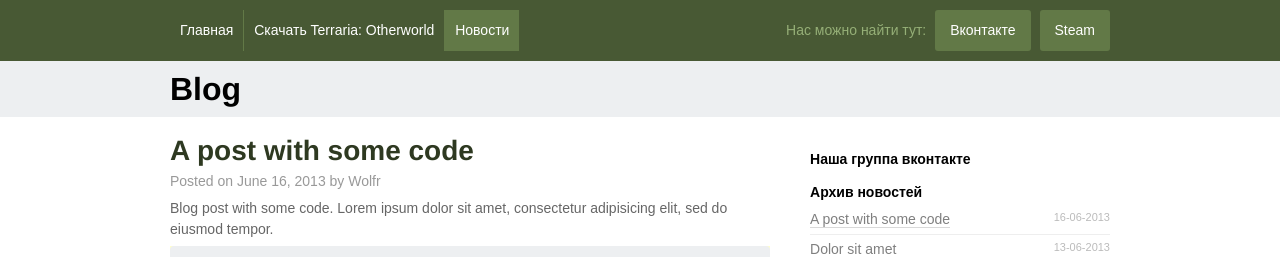
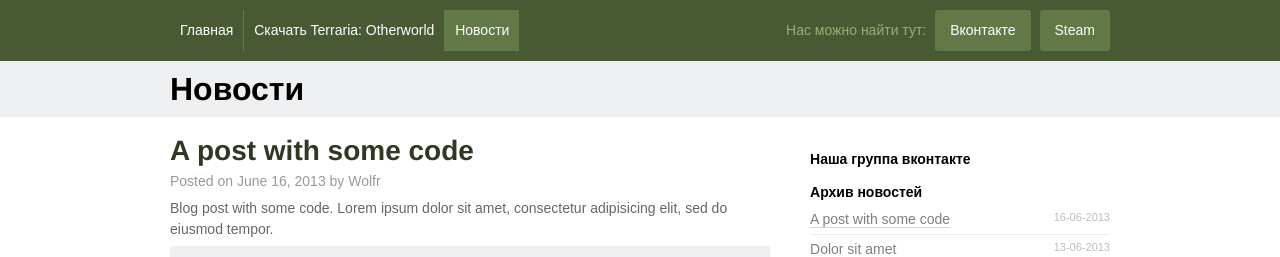
Before and after one commit to Xekep/www.terraria-otherworld.ru, a Jekyll site: the page built from news.html, in a window 1280 px wide. Shown: the top 257 px of the page. Built offline with Jekyll 4.4.1, drawn with Linux system fonts in a browser that asks for light colours; some web fonts are replaced.

Commit message:
Update news.html

```diff
--- a/news.html
+++ b/news.html
@@ -5,7 +5,7 @@
 
 <div class="page-title-bar">
   <div class="inner-content">
-    <h2>Blog</h2>
+    <h2>Новости</h2>
   </div>
 </div>
 
```
